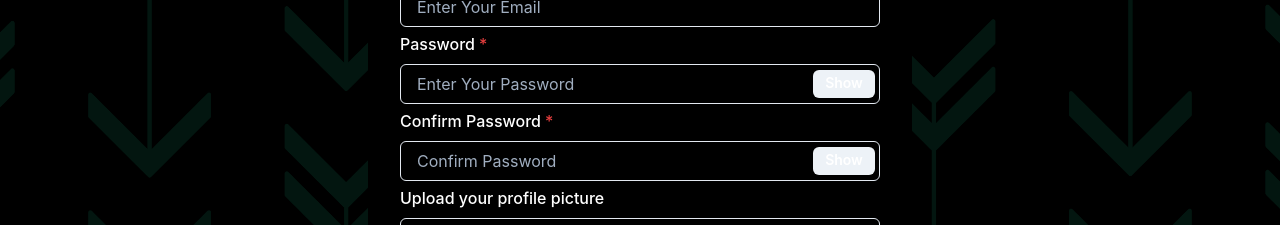
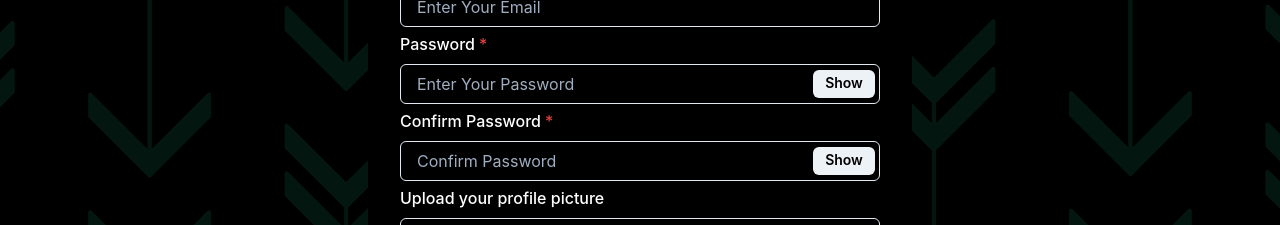
Before and after one commit to GirishMaity/Secure-chat-application, a React (Create React App) app in the folder frontend/: page / in a window 1280 px wide. Both pictures are taken after a click on the tab "Sign Up". Shown: the part 497-722 px from the top of the page. Built offline with nearby package versions, Linux system fonts and the light colour scheme.

Commit message:
Resolved show colour

```diff
--- a/frontend/src/components/Authentication/Signup.js
+++ b/frontend/src/components/Authentication/Signup.js
@@ -150,7 +150,7 @@
             onChange={(e) => setPassword(e.target.value)}
           />
           <InputRightElement width="4.5rem">
-            <Button h="1.75rem" size="sm" onClick={handleClick}>
+            <Button h="1.75rem" size="sm" color="black" onClick={handleClick}>
               {show ? "Hide" : "Show"}
             </Button>
           </InputRightElement>
@@ -166,7 +166,7 @@
             onChange={(e) => setConfirmpassword(e.target.value)}
           />
           <InputRightElement width="4.5rem">
-            <Button h="1.75rem" size="sm" onClick={handleClick}>
+            <Button h="1.75rem" size="sm" color="black" onClick={handleClick}>
               {show ? "Hide" : "Show"}
             </Button>
           </InputRightElement>
```
